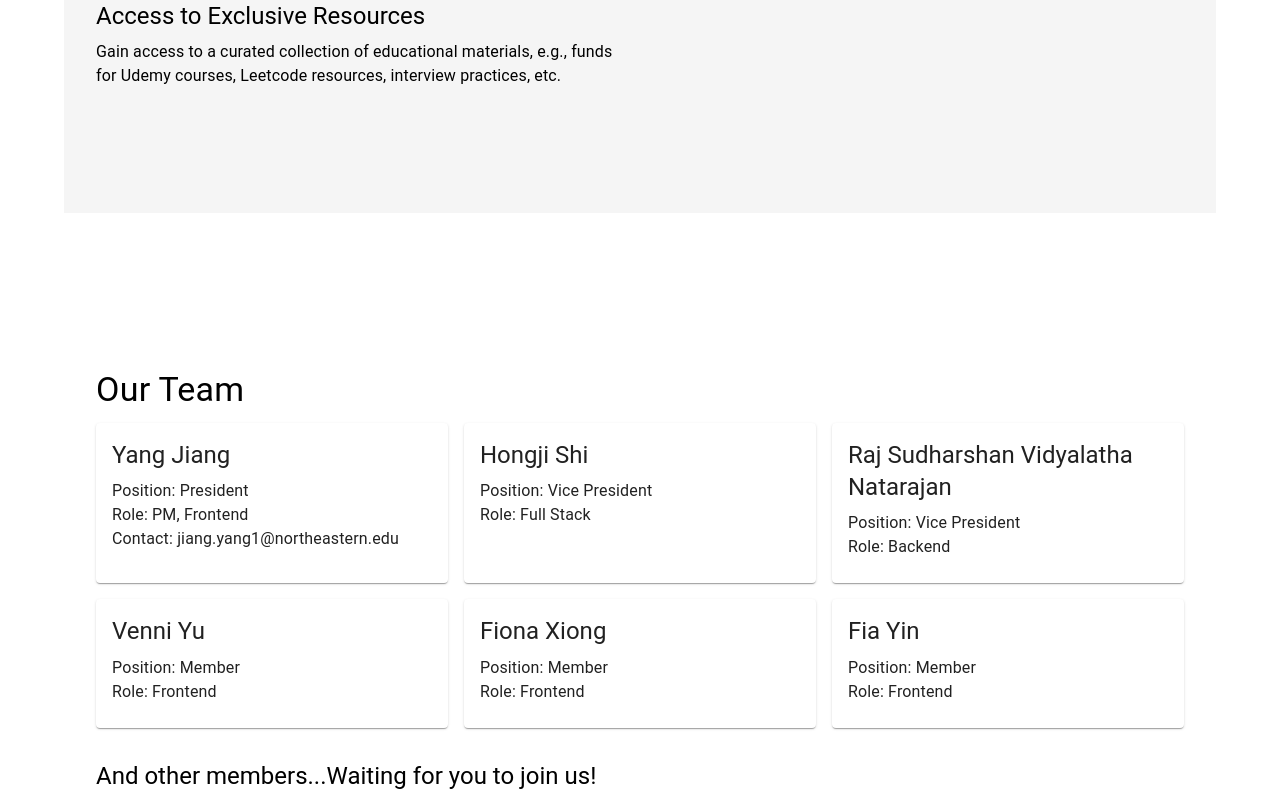
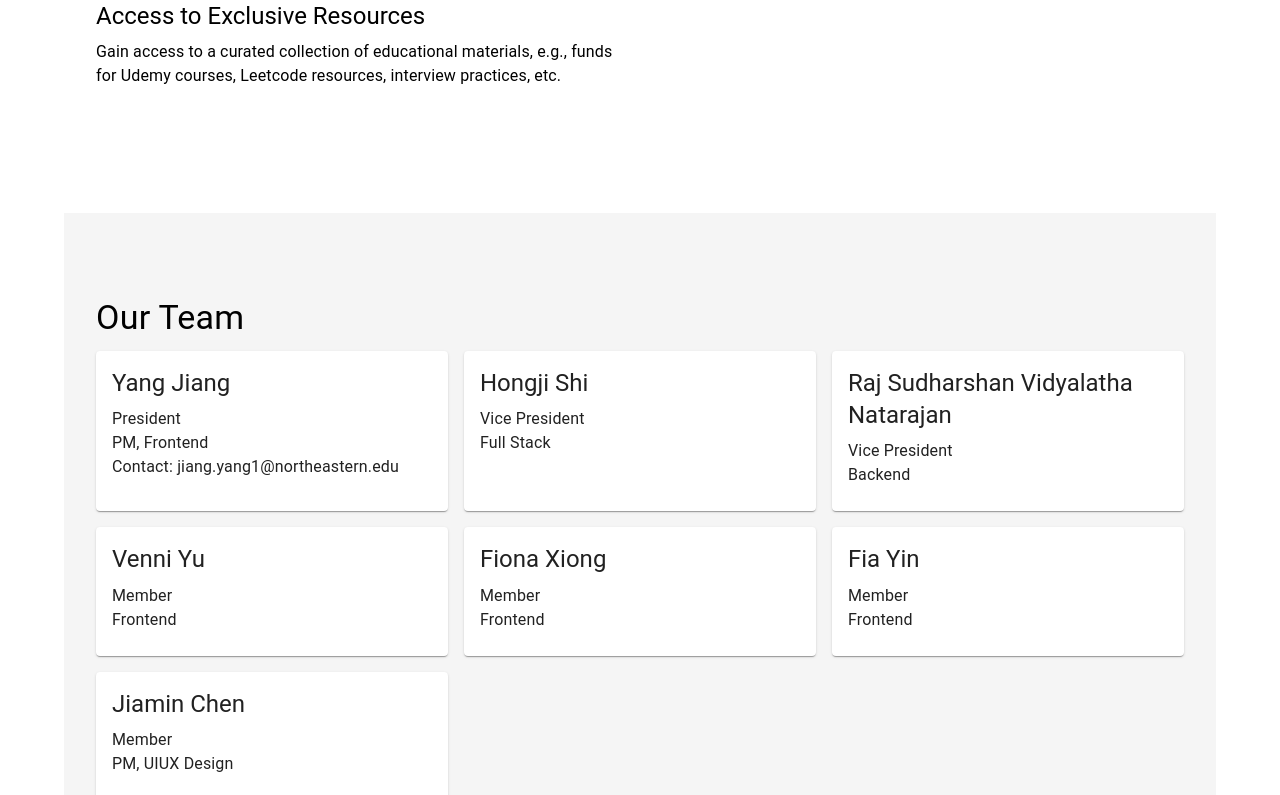
Before and after one commit to hackersclubsv/hackersclub-frontend-django, a React (Create React App) app: page /about in a window 1280 px wide. Shown: the part 2000-2795 px from the top of the page. Built offline with nearby package versions, Linux system fonts and the light colour scheme; no server answers.

Commit message:
update layout of about page

```diff
--- a/src/assets/page_contents/about.js
+++ b/src/assets/page_contents/about.js
@@ -67,5 +67,10 @@ export const members = [
     name: "Fia Yin",
     position: "Member",
     role: "Frontend",
+  },
+  {
+    name: "Jiamin Chen",
+    position: "Member",
+    role: "PM, UIUX Design",
   }
 ]
--- a/src/pages/About.js
+++ b/src/pages/About.js
@@ -5,8 +5,6 @@ import {
   CardContent,
   Container,
   Grid,
-  List,
-  ListItem,
   Typography,
 } from '@mui/material';
 import {
@@ -26,7 +24,7 @@ const About = () => {
           flexDirection: 'column',
           justifyContent: 'center',
           minHeight: '80vh',
-          backgroundColor: '#f5f5f5',
+          backgroundColor: '#ffffff',
           padding: '2rem',
           marginTop: '2rem',
         }}
@@ -51,7 +49,7 @@ const About = () => {
           flexDirection: 'column',
           justifyContent: 'center',
           minHeight: '80vh',
-          backgroundColor: '#ffffff',
+          backgroundColor: '#f5f5f5',
           padding: '2rem',
         }}
       >
@@ -76,7 +74,7 @@ const About = () => {
           flexDirection: 'column',
           justifyContent: 'center',
           minHeight: '80vh',
-          backgroundColor: '#f5f5f5',
+          backgroundColor: '#ffffff',
           padding: '2rem',
         }}
       >
@@ -101,7 +99,7 @@ const About = () => {
           flexDirection: 'column',
           justifyContent: 'center',
           minHeight: '80vh',
-          backgroundColor: '#ffffff',
+          backgroundColor: '#f5f5f5',
           padding: '2rem',
         }}
       >
@@ -117,9 +115,9 @@ const About = () => {
                     {item.name}
                   </Typography>
                   <Typography variant="body1">
-                    Position: {item.position}
+                    {item.position}
                   </Typography>
-                  <Typography variant="body1">Role: {item.role}</Typography>
+                  <Typography variant="body1">{item.role}</Typography>
                   {item.contact && (
                     <Typography variant="body1">
                       Contact: {item.contact}
@@ -141,7 +139,7 @@ const About = () => {
           flexDirection: 'column',
           justifyContent: 'center',
           minHeight: '80vh',
-          backgroundColor: '#f5f5f5',
+          backgroundColor: '#ffffff',
           padding: '2rem',
         }}
       >
@@ -154,17 +152,19 @@ const About = () => {
           Whether you're looking to enhance your skills, make new friends, or
           contribute to meaningful projects, SV Hackers Club is the place to be!
         </Typography>
-        <Typography variant="h5">
-          Please fill out this form to join us:{' '}
+        <Typography variant="body1">
+          Please fill out this form to join us:
           <a href="https://forms.office.com/r/QgR7MwX0ZN">Google Form</a>
         </Typography>
+        <Box>
+          <img width={300} src='QRCode_Fall2023.png' alt="QRCode" />
+        </Box>
 
         <Typography variant="h4" gutterBottom mt={4}>
           Connect With Us
         </Typography>
         <Typography variant="body1">
-          Stay updated on our latest events, workshops, and activities by
-          following us on [Social Media Links]. For inquiries, feel free to
+          Stay updated on our latest events, workshops, and activities by checking our website, as well as campus newsletters. For inquiries, feel free to
           reach out to us at{' '}
           <a href="mailto: hackersclubsv@gmail.com.">
             hackersclubsv@gmail.com.
@@ -172,11 +172,11 @@ const About = () => {
         </Typography>
         <Typography variant="body1">
           Remember, at SV Hackers Club, the only limit is your imagination. Join
-          us and let's [ Slogan or Catchphrase] together!
+          us and let's unleash the power of coding together!
         </Typography>
       </Box>
 
-      <Box textAlign="right" mt={3}>
+      <Box textAlign='right' >
         <Typography variant="h6">
           <strong>Stay Inspired. Stay Curious. Stay SV Hackers Club.</strong>
         </Typography>
```
Also changed, not shown: public/QRCode_Fall2023.png (added).
